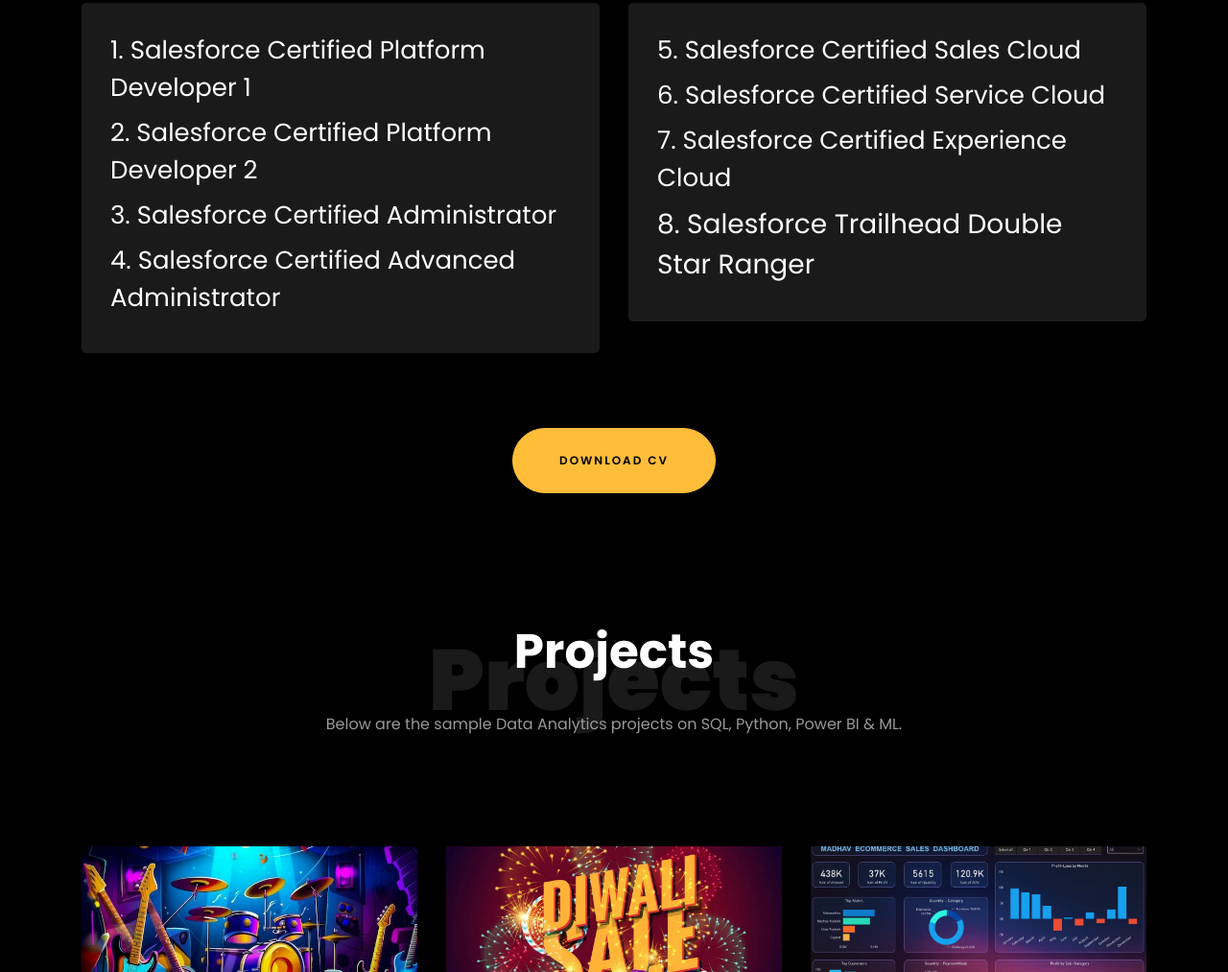
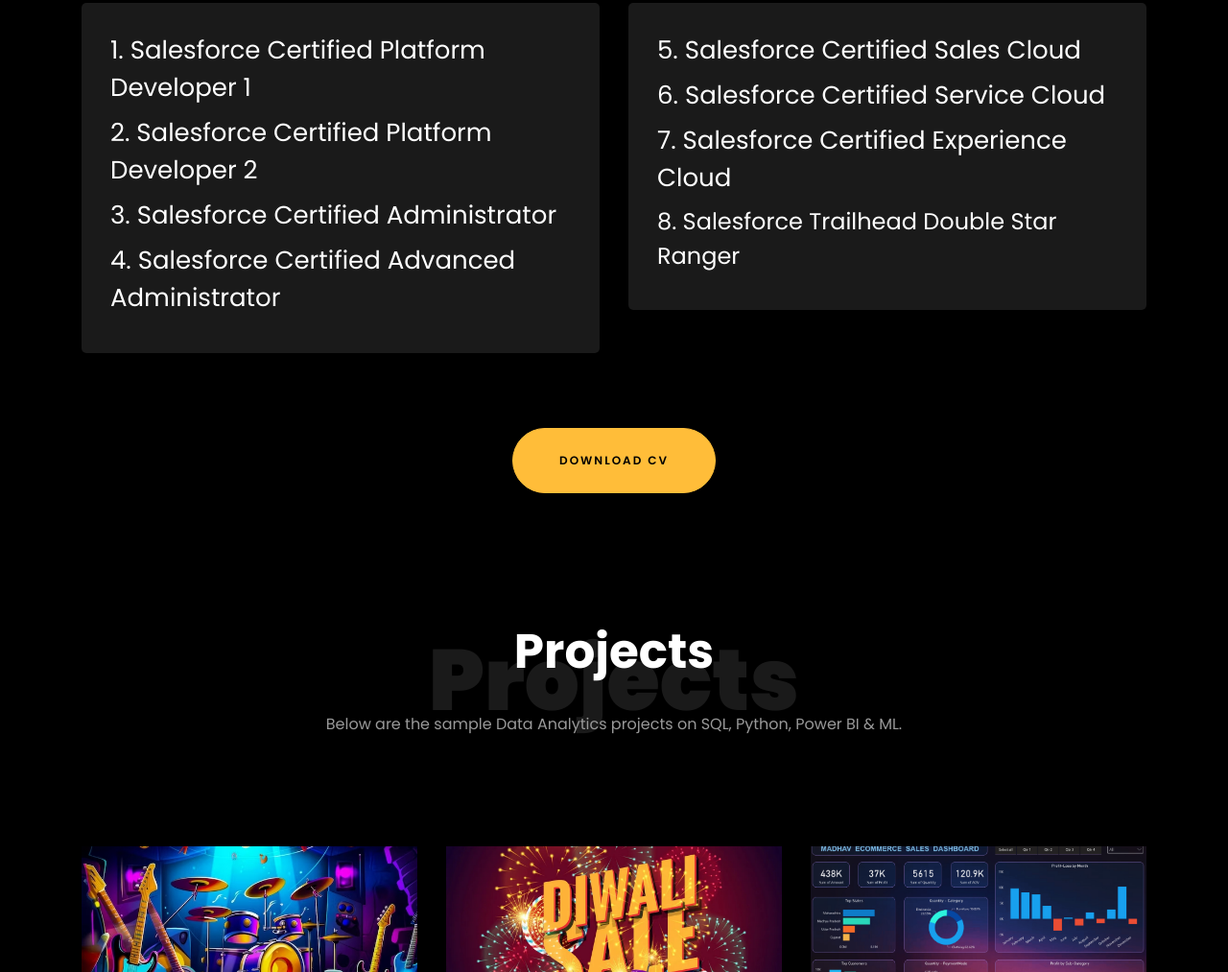
Before and after one commit to sohel-md/portfolio, a plain HTML site: page index.html in a window 1280 px wide. Shown: the part 2799-3812 px from the top of the page at 96% size. Drawn offline with Linux system fonts and the light colour scheme; files whose address does not match are found by name.

Commit message:
Update index.html

```diff
--- a/index.html
+++ b/index.html
@@ -377,7 +377,7 @@
     					<h2>5. Salesforce Certified Sales Cloud</h2>
     					<h2>6. Salesforce Certified Service Cloud</h2>
 						<h2>7. Salesforce Certified Experience Cloud </h2>
-						<h3>8. Salesforce Trailhead Double Star Ranger</h3>
+						<h4>8. Salesforce Trailhead Double Star Ranger</h4>
     				</div>
 				</div>
     		</div>
```
